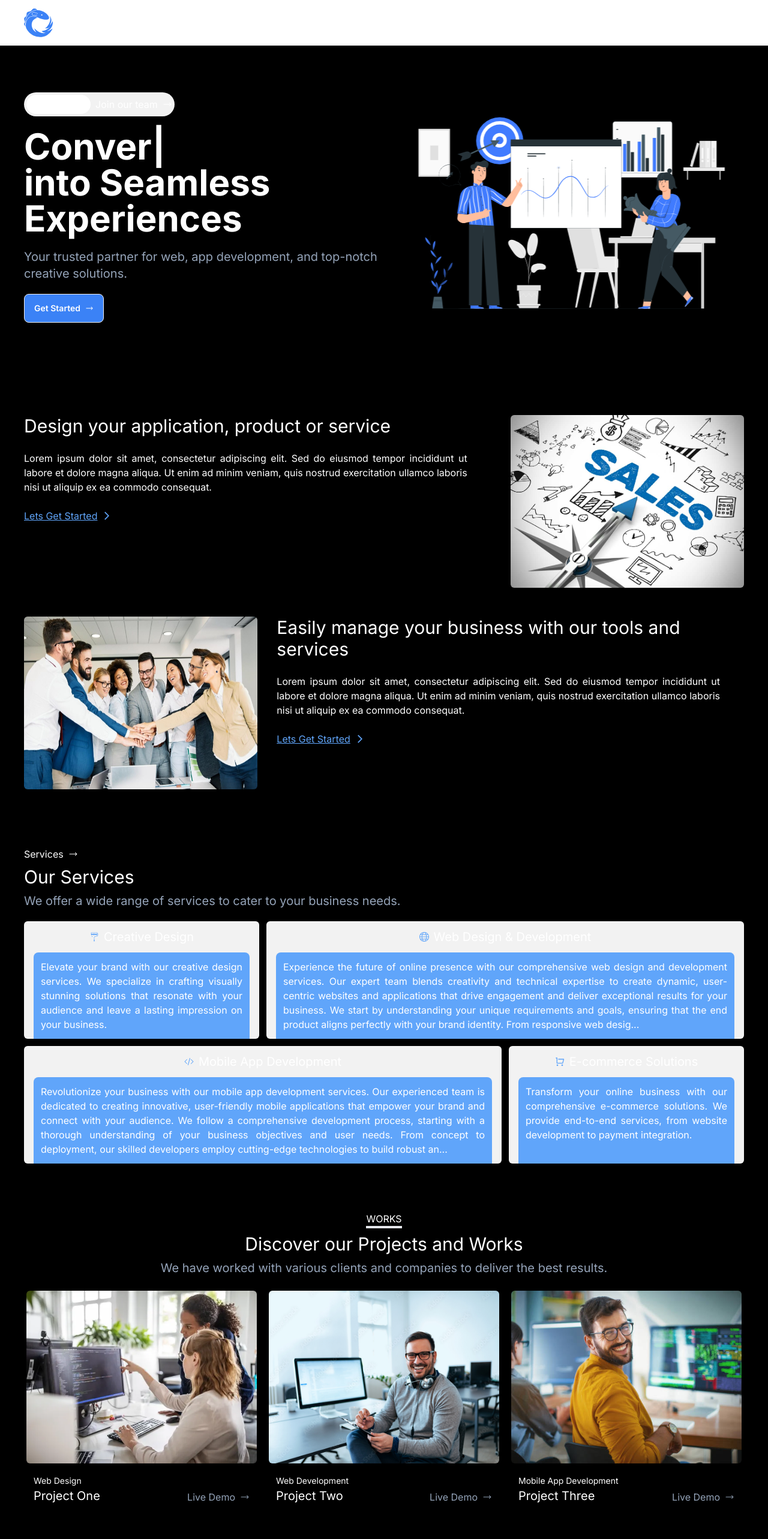
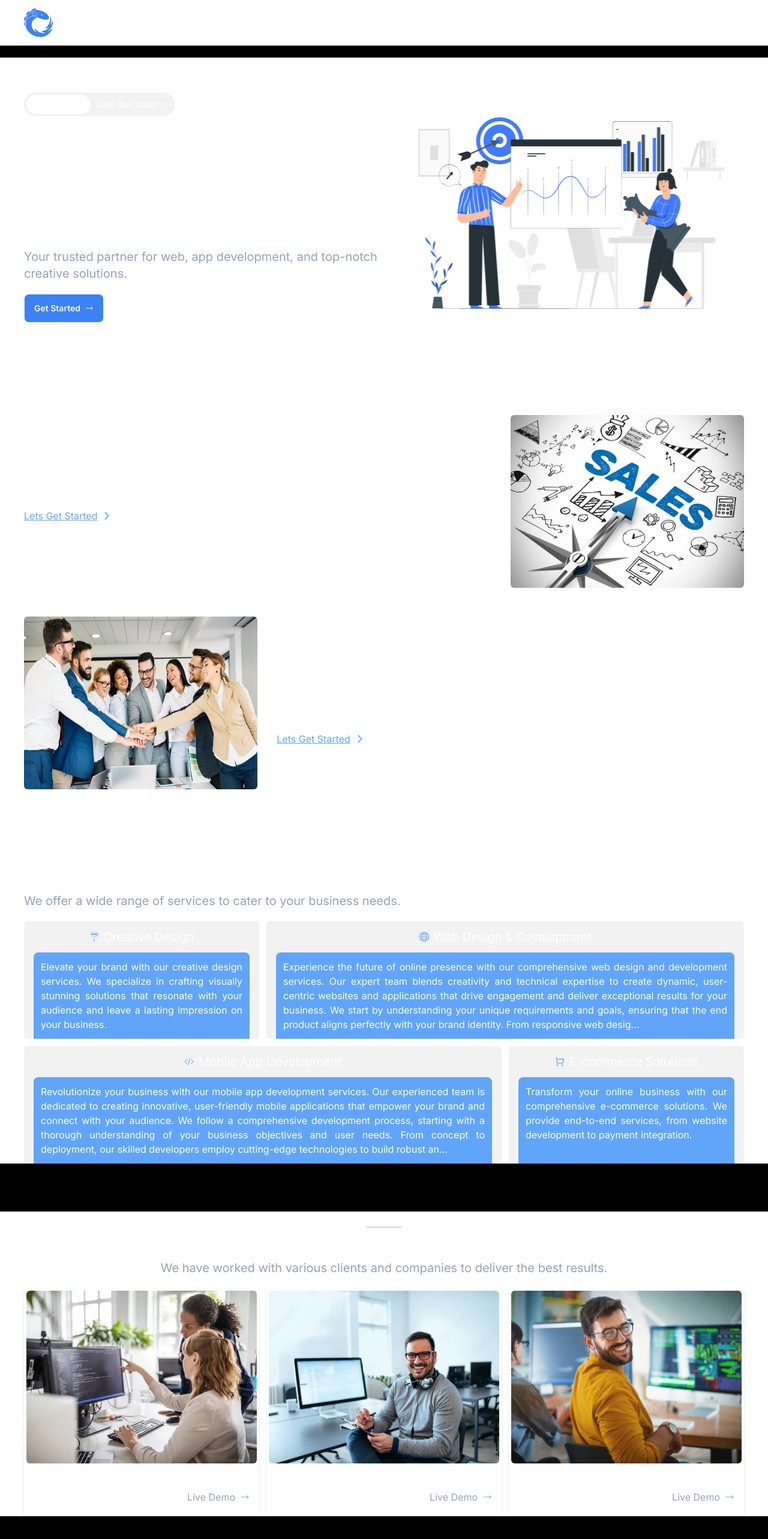
Before and after one commit to ruhulaminparvez/company-portfolio, a Next.js app: page / in a window 1280 px wide. Shown: the top 2566 px of the page at 60% size. Built offline with nearby package versions, Linux system fonts and the light colour scheme.

Commit message:
BG White

```diff
--- a/components/clientFeedback/ClientFeedback.jsx
+++ b/components/clientFeedback/ClientFeedback.jsx
@@ -6,7 +6,7 @@ import { FaQuoteLeft } from "react-icons/fa";
 
 const ClientFeedback = () => {
     return (
-        <section className='px-10 mt-20'>
+        <section className='px-10 mt-20 bg-white'>
             <div className='flex items-center flex-col'>
                 <h6 className='flex items-center gap-2'>Testimonials <HiArrowLongRight /></h6>
                 <h2 className='text-3xl my-2'>Hear from Our Clients</h2>
--- a/components/contactUs/ContactUs.jsx
+++ b/components/contactUs/ContactUs.jsx
@@ -5,7 +5,7 @@ import { localImages } from '@/utils/localImages';
 
 const ContactUs = () => {
     return (
-        <section className='px-10 my-20 w-full flex items-start'>
+        <section className='px-10 my-20 w-full flex items-start bg-white'>
             <div className='w-1/3'>
                 <h6 className='flex items-center gap-2'>About Us <HiArrowLongRight /></h6>
                 <h2 className='text-3xl my-2'>Get in Touch</h2>
--- a/components/heroSlider/HeroSlider.jsx
+++ b/components/heroSlider/HeroSlider.jsx
@@ -17,7 +17,7 @@ const HeroSlider = () => {
     }, []);
     return (
         <Fragment>
-            <section className='w-full flex px-10 mt-5'>
+            <section className='w-full flex px-10 mt-5 bg-white'>
                 <div className='w-1/2 flex items-start flex-col justify-center'>
                     <div className='bg-base-200 flex items-center gap-2 rounded-full p-1'>
                         <button className='bg-white rounded-full p-1 px-2'>We&apos;re hiring</button>
--- a/components/services/Services.jsx
+++ b/components/services/Services.jsx
@@ -4,7 +4,7 @@ import { HiArrowLongRight } from "react-icons/hi2";
 
 const Services = () => {
     return (
-        <section className='px-10'>
+        <section className='px-10 bg-white'>
             <div>
                 <h6 className='flex items-center gap-2'>Services <HiArrowLongRight /></h6>
                 <h2 className='text-3xl my-2'>Our Services</h2>
--- a/components/shared/footer/Footer.jsx
+++ b/components/shared/footer/Footer.jsx
@@ -4,7 +4,7 @@ import Link from 'next/link';
 
 const Footer = () => {
     return (
-        <section className='px-10 my-10 w-full flex items-start'>
+        <section className='px-10 my-10 w-full flex items-start bg-white'>
             <div className='w-1/3'>
                 <h2 className='text-5xl my-2'>Subscribe to our Newsletter</h2>
 
--- a/components/showcase/Showcase.jsx
+++ b/components/showcase/Showcase.jsx
@@ -6,7 +6,7 @@ import Link from 'next/link';
 
 const Showcase = () => {
     return (
-        <section className='px-10 mt-20'>
+        <section className='px-10 mt-20 bg-white'>
             <div className='flex items-center flex-col'>
                 <h6 className='uppercase border-b-color-slate-400 border-b-4'>Works</h6>
                 <h2 className='text-3xl my-2'>Discover our Projects and Works</h2>
--- a/components/team/Team.jsx
+++ b/components/team/Team.jsx
@@ -7,7 +7,7 @@ import { FiInstagram } from "react-icons/fi";
 
 const Team = () => {
     return (
-        <section className='px-10 mt-20'>
+        <section className='px-10 mt-20 bg-white'>
             <div className='flex items-center flex-col'>
                 <h6 className='uppercase border-b-color-slate-400 border-b-4'>About Us</h6>
                 <h2 className='text-3xl my-2 text-center'>
--- a/components/vision/Vision.jsx
+++ b/components/vision/Vision.jsx
@@ -6,7 +6,7 @@ import Link from 'next/link';
 
 const Vision = () => {
     return (
-        <section className='px-10 py-12'>
+        <section className='px-10 py-12 bg-white'>
             {visionData.map((item, index) => (
                 <div key={index} className={`w-full flex my-12 gap-8 ${index % 2 === 0 ? 'flex-row' : 'flex-row-reverse'}`}>
                     <div className={`w-2/3`}>
```
